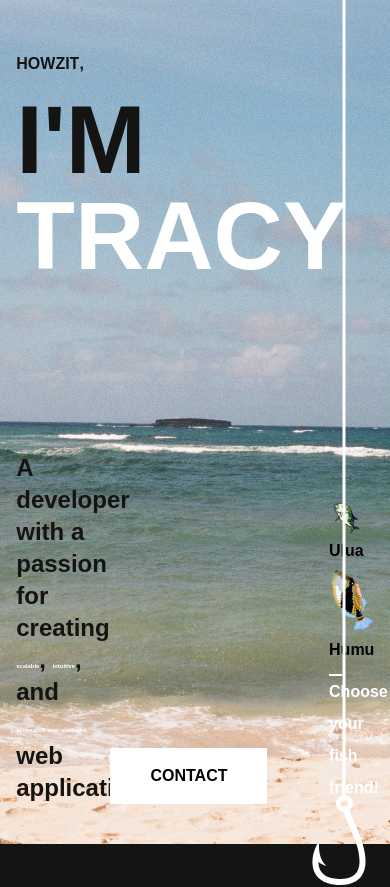
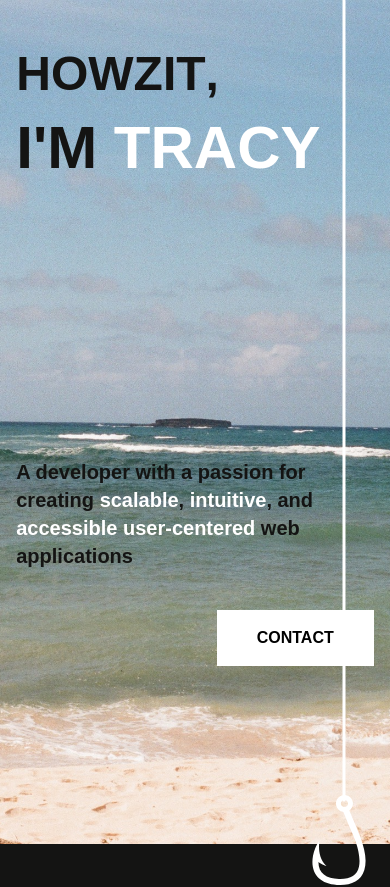
Before and after one commit to tracytnb/tracytnb-portfolio, a Next.js app: page / in a window 390 px wide. Shown: the top 887 px of the page. Built offline with nearby package versions, Linux system fonts and the light colour scheme; a web font is replaced by a local one.

Commit message:
Updated header for mobile

```diff
--- a/app/pages/Header.tsx
+++ b/app/pages/Header.tsx
@@ -82,7 +82,7 @@ const RotatingGreeting = () => {
 
   return (
     <div
-      className="relative sm:text-8xl md:text-9xl"
+      className="relative text-5xl sm:text-6xl md:text-9xl"
       aria-live="polite"
       aria-atomic="true"
     >
@@ -136,7 +136,7 @@ const Header = () => {
       className="w-full bg-[url('/beach_photo.JPG')] bg-cover bg-center bg-no-repeat"
     >
       <motion.div
-        className="mx-auto flex min-h-screen w-11/12 flex-col pt-8 pb-10 md:pb-14"
+        className="mx-auto flex min-h-dvh w-11/12 flex-col pt-6 pb-6 sm:pt-8 sm:pb-10 md:pb-14"
         variants={headerLoadVariants}
         initial={reduceMotion ? false : "hidden"}
         animate={reduceMotion ? false : "show"}
@@ -150,29 +150,29 @@ const Header = () => {
 
         <motion.h1
           variants={headerItemVariants}
-          className="text-8xl font-bold md:text-9xl text-background"
+          className="text-6xl font-bold sm:text-6xl md:text-9xl text-background"
         >
           I&apos;M <span className="text-white">TRACY</span>
         </motion.h1>
 
-        <div className="min-h-0 flex-1" aria-hidden />
+        <div className="min-h-0 md:block md:flex-1" aria-hidden />
 
-        <div className="flex h-fit w-full flex-row flex-wrap gap-x-6 md:mb-15">
+        <div className="flex h-fit sm:w-full flex-col md:flex-row flex-wrap gap-x-6 mt-70 sm:mt-70 md:mb-15 sm:flex-col">
           <motion.div
             variants={headerItemVariants}
-            className="min-w-0 max-w-[18vw] flex-1"
+            className="min-w-0 md:max-w-[18vw] flex-1"
           >
-            <h2 className="text-2xl font-bold md:text-3xl text-background">
+            <h2 className="text-xl font-bold md:text-3xl text-background">
               A developer with a passion for creating{" "}
-              <span className="text-white font-bold text-[1.5vw]">
+              <span className="text-white font-bold sm:text-xl md:text-[1.5vw]">
                 scalable
               </span>
               {", "}
-              <span className="text-white font-bold text-[1.5vw]">
+              <span className="text-white font-bold sm:text-xl md:text-[1.5vw]">
                 intuitive
               </span>
               {", and "}
-              <span className="text-white font-bold text-[1.5vw]">
+              <span className="text-white font-bold sm:text-xl md:text-[1.5vw]">
                 accessible user-centered
               </span>{" "}
               web applications
@@ -180,18 +180,18 @@ const Header = () => {
           </motion.div>
 
           <motion.div className="self-end" variants={headerItemVariants}>
-            <div className="flex flex-row flex-wrap items-center gap-4">
+            <div className="flex flex-col md:flex-row flex-wrap items-center gap-4 sm:mt-10 mt-10">
               <motion.a
                 href="#contact"
                 variants={headerItemVariants}
-                className="inline-flex shrink-0 items-center gap-2 bg-white px-10 py-3 font-bold text-black"
+                className="inline-flex shrink-0 items-center gap-2 bg-white px-10 py-3 font-bold text-black "
               >
                 CONTACT
               </motion.a>
             </div>
           </motion.div>
 
-          <div className="gap-1 w-1/8 ml-auto mt-auto pr-8">
+          <div className="hidden gap-1 w-1/8 ml-auto mt-auto pr-8 md:block">
             <div className="text-right">
               <button
                 type="button"
```
